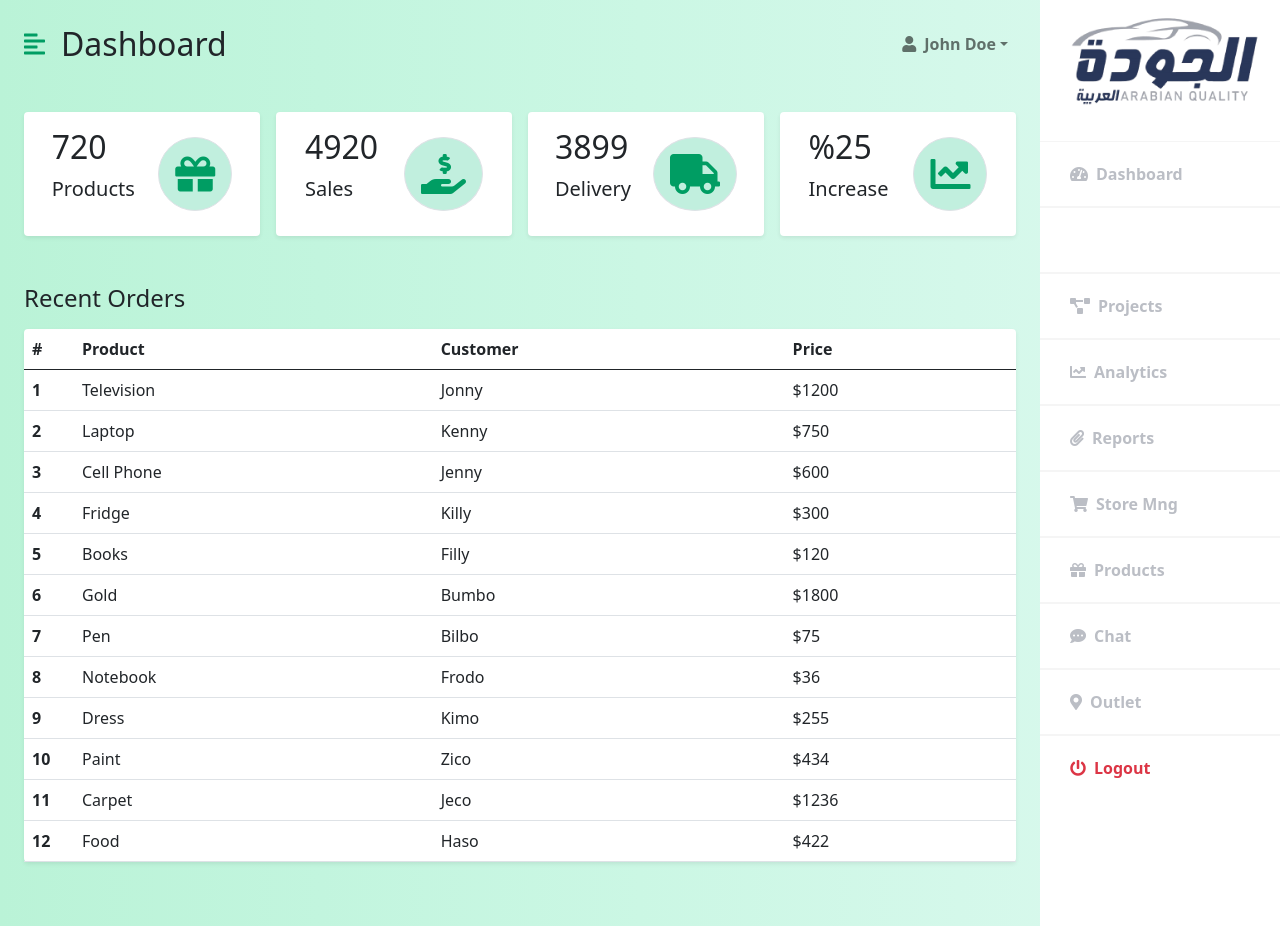
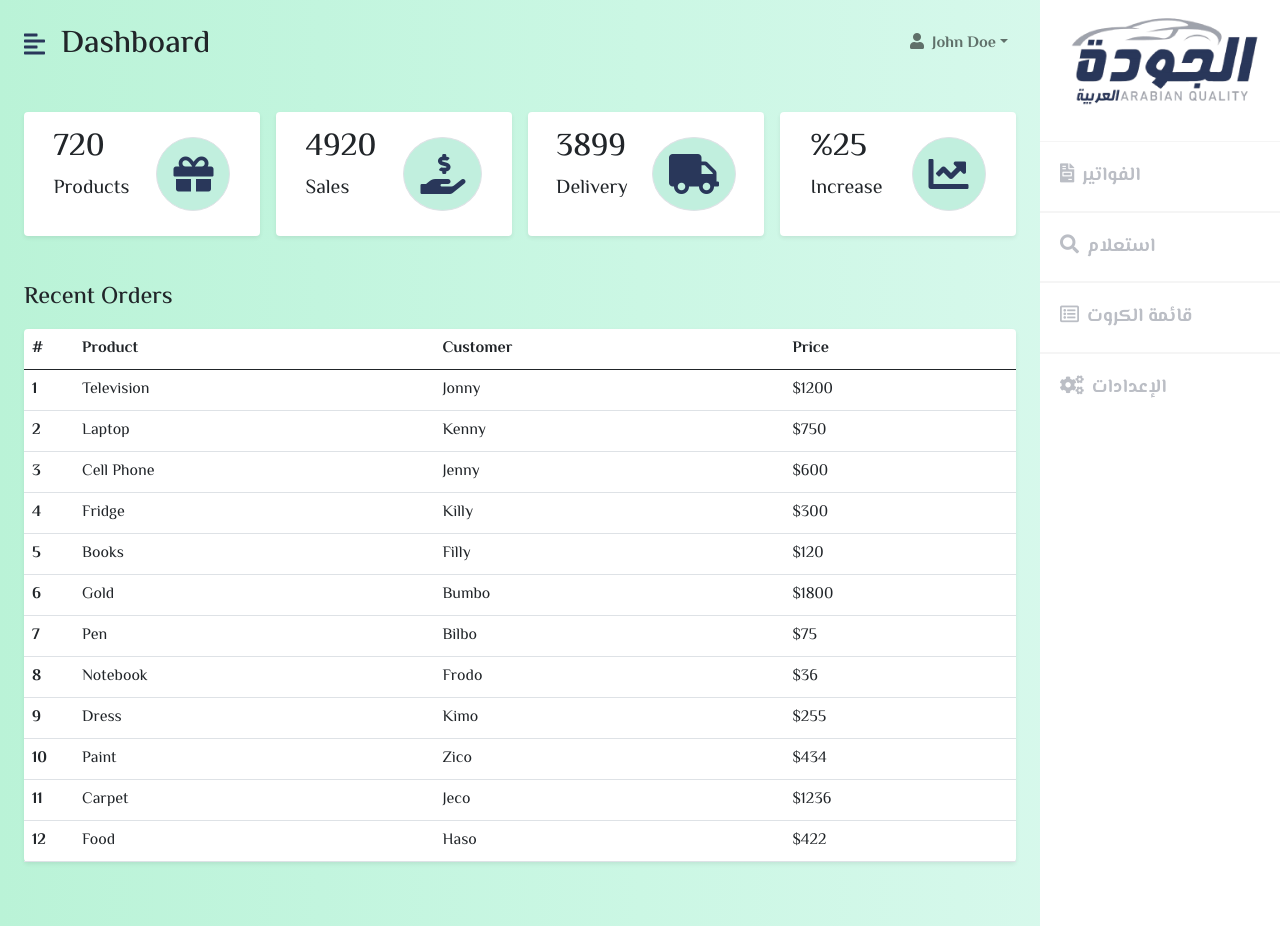
Before and after one commit to kalumian/Car-Inspection-Center, a React (Create React App) app: page / in a window 1280 px wide. Built offline with nearby package versions, Linux system fonts and the light colour scheme.

Commit message:
Sidebar Finish

```diff
--- a/src/Components/Childe/Sidebar-components/Link_sidebar.jsx
+++ b/src/Components/Childe/Sidebar-components/Link_sidebar.jsx
@@ -1,13 +1,11 @@
 import { Link, useLocation } from "react-router-dom";
-
 function Link_sidebar({ title, icon }) {
   const location = useLocation();
-
   return (
     <Link
-      href={title}
+      to={title.split(" ").join("-")}
       className={`list-group-item list-group-item-action bg-transparent second-text fw-bold ${
-        location.pathname === "title" ? "active" : ""
+        location.pathname === "/" + title.split(" ").join("-") ? "active" : ""
       }`}
     >
       <i className={icon + " me-2"}></i>
--- a/src/Components/Childe/Sidebar-components/_sidebar.scss
+++ b/src/Components/Childe/Sidebar-components/_sidebar.scss
@@ -10,15 +10,14 @@
   }
   & .list-group-item {
     position: relative;
-    padding: 20px 30px;
+    padding: 20px 30px 20px 20px;
     transition: $trns;
     border-top: 1px solid whitesmoke;
     border-bottom: 1px solid whitesmoke;
+    font-size: 19px;
     &.active {
-      background-color: transparent;
       color: $main-text-color;
       font-weight: bold;
-      border: none;
     }
     &:hover {
       border-top: 1px solid rgb(226, 226, 226);
@@ -27,12 +26,12 @@
         right: 0;
       }
     }
-    &:after {
+    &::after {
       @extend %after;
       height: 100%;
       width: 5px;
       right: -5px;
-      transition: $trns;
+      transition: $trns2;
       top: 0;
       background-color: $main-bg-color;
     }
--- a/src/Components/Pages/Sidebar.jsx
+++ b/src/Components/Pages/Sidebar.jsx
@@ -15,61 +15,10 @@ function Sidebar() {
       </div>
       {/* ----------- Links -----------*/}
       <div className="list-group list-group-flush my-3">
-        <a
-          href="#"
-          className="list-group-item list-group-item-action bg-transparent second-text fw-bold"
-        >
-          <i className="fas fa-tachometer-alt me-2"></i>Dashboard
-        </a>
-        <Link_sidebar />
-        <a
-          href="#"
-          className="list-group-item list-group-item-action bg-transparent second-text fw-bold"
-        >
-          <i className="fas fa-project-diagram me-2"></i>Projects
-        </a>
-        <a
-          href="#"
-          className="list-group-item list-group-item-action bg-transparent second-text fw-bold"
-        >
-          <i className="fas fa-chart-line me-2"></i>Analytics
-        </a>
-        <a
-          href="#"
-          className="list-group-item list-group-item-action bg-transparent second-text fw-bold"
-        >
-          <i className="fas fa-paperclip me-2"></i>Reports
-        </a>
-        <a
-          href="#"
-          className="list-group-item list-group-item-action bg-transparent second-text fw-bold"
-        >
-          <i className="fas fa-shopping-cart me-2"></i>Store Mng
-        </a>
-        <a
-          href="#"
-          className="list-group-item list-group-item-action bg-transparent second-text fw-bold"
-        >
-          <i className="fas fa-gift me-2"></i>Products
-        </a>
-        <a
-          href="#"
-          className="list-group-item list-group-item-action bg-transparent second-text fw-bold"
-        >
-          <i className="fas fa-comment-dots me-2"></i>Chat
-        </a>
-        <a
-          href="#"
-          className="list-group-item list-group-item-action bg-transparent second-text fw-bold"
-        >
-          <i className="fas fa-map-marker-alt me-2"></i>Outlet
-        </a>
-        <a
-          href="#"
-          className="list-group-item list-group-item-action bg-transparent text-danger fw-bold"
-        >
-          <i className="fas fa-power-off me-2"></i>Logout
-        </a>
+        <Link_sidebar title="الفواتير" icon="fas fa-file-invoice" />
+        <Link_sidebar title="استعلام" icon="fas fa-search" />
+        <Link_sidebar title="قائمة الكروت" icon="far fa-list-alt" />
+        <Link_sidebar title="الإعدادات" icon="fas fa-cogs" />
       </div>
     </div>
   );
--- a/src/Style/_general.scss
+++ b/src/Style/_general.scss
@@ -1,3 +1,9 @@
+* {
+  box-sizing: border-box;
+  font-family: "El Messiri", sans-serif;
+  padding: 0;
+  margin: 0;
+}
 .primary-text {
   color: $main-text-color;
 }
@@ -30,7 +36,6 @@
   );
 }
 
-
 .page-content-wrapper {
   min-width: 100vw;
   @media (min-width: 768px) {
--- a/src/Style/_var.scss
+++ b/src/Style/_var.scss
@@ -1,6 +1,6 @@
 // Color
-$main-bg-color: #009d63;
-$main-text-color: #009d63;
+$main-bg-color: #29375a;
+$main-text-color: #29375a;
 $second-text-color: #bbbec5;
 $second-bg-color: #c1efde;
 
@@ -9,6 +9,7 @@ $m: 768px;
 
 // Anmition
 $trns: 0.4s;
+$trns2: 0.2s;
 
 // After Beffoer
 
```
